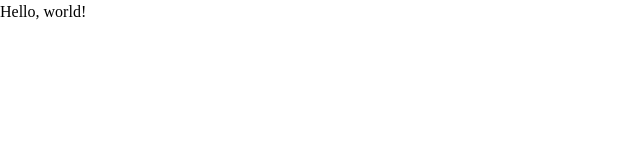
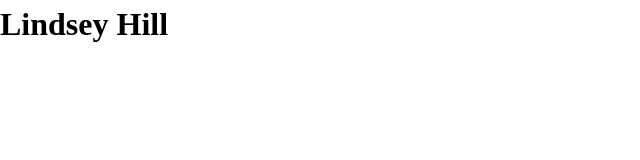
Before and after one commit to linlizlou/my-first-website, a plain HTML site: page src/index.html in a window 1280 px wide. Shown: the whole page, without its empty margins (0-640 px from the left). Drawn offline with Linux system fonts and the light colour scheme.

Commit message:
Add fullname

```diff
--- a/src/index.html
+++ b/src/index.html
@@ -7,9 +7,9 @@
     <link rel="stylesheet" href="./css/reset.css" />
     <link rel="stylesheet" href="./css/main.css" />
     <script src="./js/main.js" defer></script>
-    <title>Document</title>
+    <title>Lindsey Hill</title>
   </head>
   <body>
-    Hello, world!
+    <h1>Lindsey Hill</h1>
   </body>
 </html>
```
